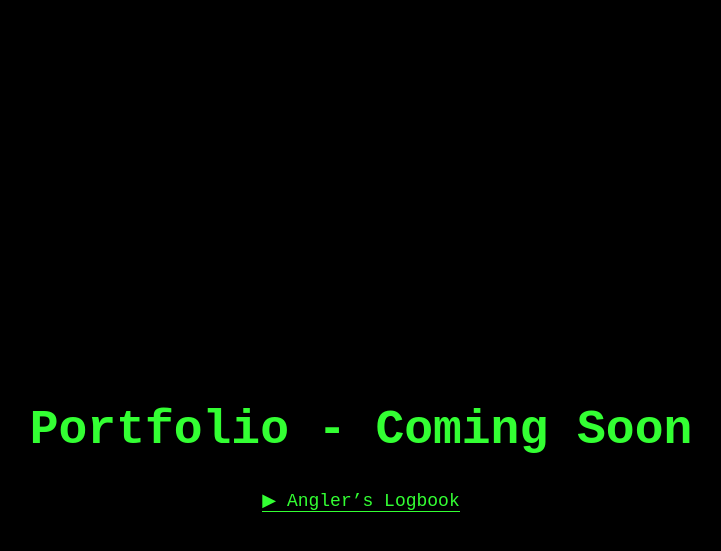
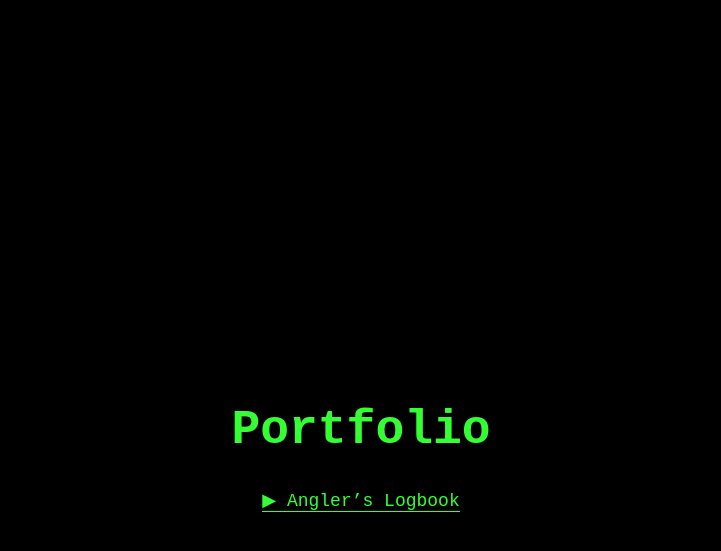
Before and after one commit to relyk9/relyk9.github.io, a Jekyll site: the page portfolio/index.html, which Jekyll copies as it is, in a window 1280 px wide. Shown: the top 551 px of the page, without its empty margins (279-1000 px from the left). Built offline with Jekyll 4.4.1, drawn with Linux system fonts in a browser that asks for light colours.

Commit message:
Remove "Coming Soon" from the Portfolio page

```diff
--- a/portfolio/index.html
+++ b/portfolio/index.html
@@ -22,7 +22,7 @@
 </head>
 <body>
   <div>
-  <h1>Portfolio - Coming Soon</h1>
+  <h1>Portfolio</h1>
 
   <p style="margin-top: 20px; font-size: 18px;">
     <a href="/portfolio/anglers-logbook/"
```
